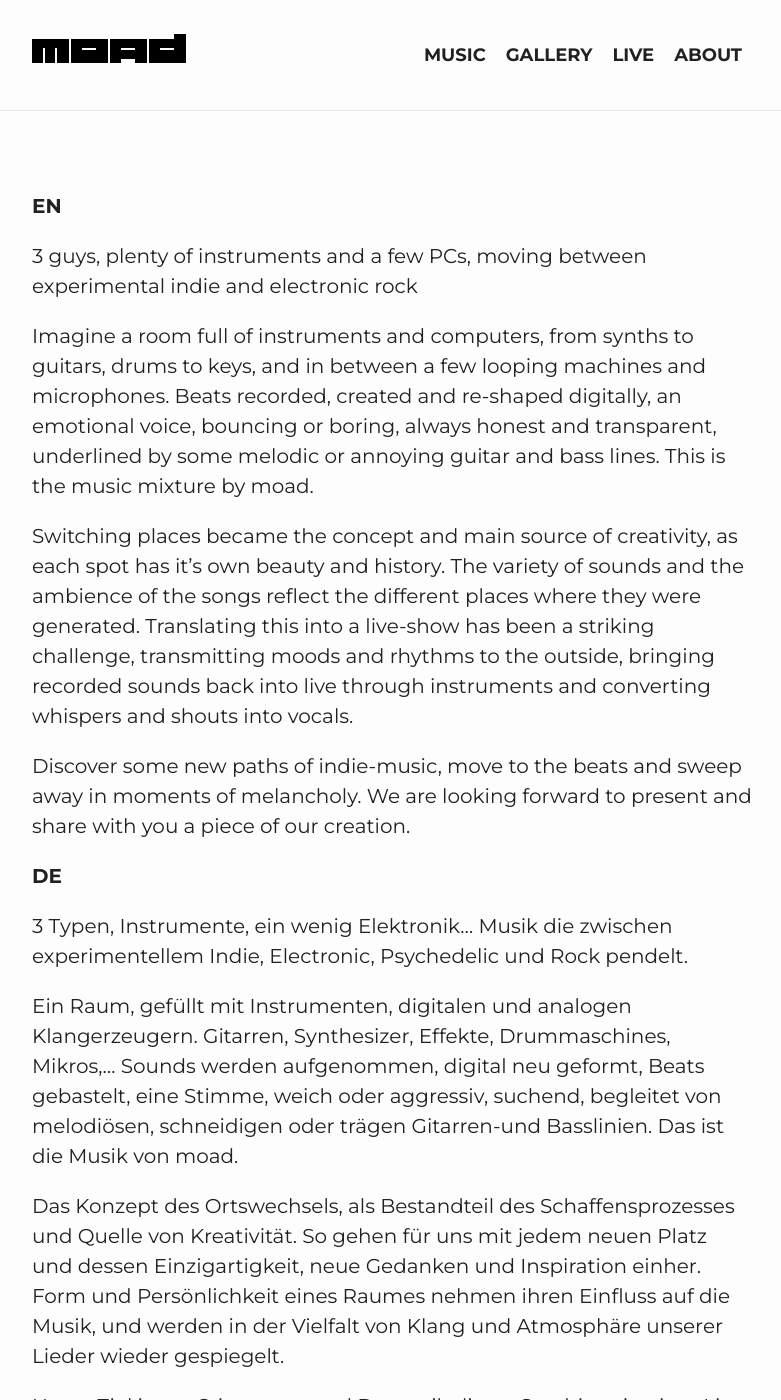
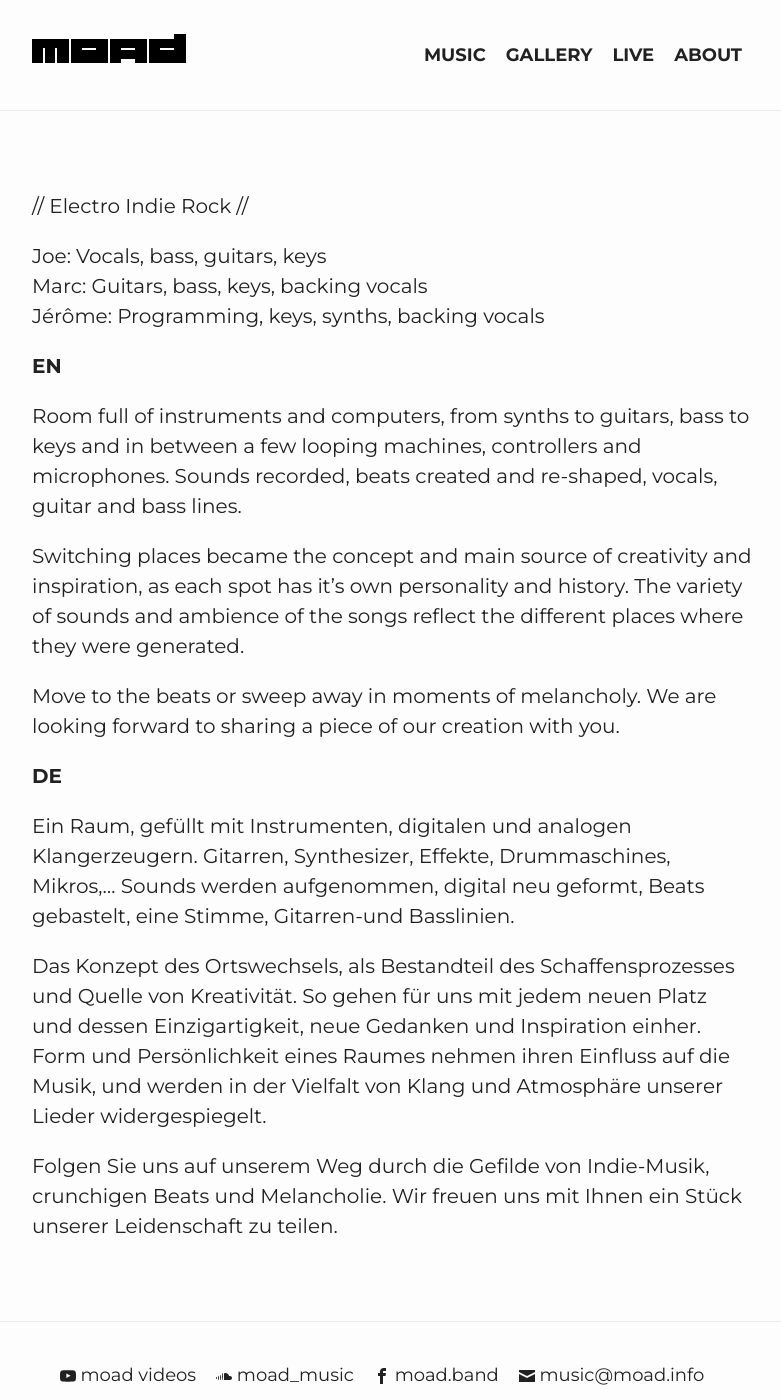
Before and after one commit to marcnoel/moad-site, a Jekyll site: the page built from about.md, in a window 1280 px wide and 1400 px high. Shown: the whole window, without its empty margins (248-1029 px from the left). Built offline with Jekyll 4.4.1, drawn with Linux system fonts in a browser that asks for light colours; some of the changed text lies outside the part shown.

Commit message:
Update about.md

```diff
--- a/about.md
+++ b/about.md
@@ -2,31 +2,24 @@
 layout: page
 ---
 
+// Electro Indie Rock //
+
+* Joe: Vocals, bass, guitars, keys
+* Marc: Guitars, bass, keys, backing vocals
+* Jérôme: Programming, keys, synths, backing vocals
+
 **EN**
 
-3 guys, plenty of instruments and a few PCs, moving between experimental indie and electronic rock
+Room full of instruments and computers, from synths to guitars, bass to keys and in between a few looping machines, controllers and microphones. Sounds recorded, beats created and re-shaped, vocals, guitar and bass lines.
 
-Imagine a room full of instruments and computers, from synths to guitars, drums to keys, and in between a few looping machines and microphones. Beats recorded, created and re-shaped digitally, an emotional voice, bouncing or boring, always honest and transparent, underlined by some melodic or annoying guitar and bass lines. This is the music mixture by moad.
+Switching places became the concept and main source of creativity and inspiration, as each spot has it’s own personality and history. The variety of sounds and ambience of the songs reflect the different places where they were generated.
 
-Switching places became the concept and main source of creativity, as each spot has it’s own beauty and history. The variety of sounds and the ambience of the songs reflect the different places where they were generated. Translating this into a live-show has been a striking challenge, transmitting moods and rhythms to the outside, bringing recorded sounds back into live through instruments and converting whispers and shouts into vocals.
-
-Discover some new paths of indie-music, move to the beats and sweep away in moments of melancholy. We are looking forward to present and share with you a piece of our creation.
+Move to the beats or sweep away in moments of melancholy. We are looking forward to sharing a piece of our creation with you.
 
 **DE**
 
+Ein Raum, gefüllt mit Instrumenten, digitalen und analogen Klangerzeugern. Gitarren, Synthesizer, Effekte, Drummaschines, Mikros,... Sounds werden aufgenommen, digital neu geformt, Beats gebastelt, eine Stimme, Gitarren-und Basslinien.
 
-3 Typen, Instrumente, ein wenig Elektronik... Musik die zwischen experimentellem Indie, Electronic, Psychedelic und Rock pendelt.
+Das Konzept des Ortswechsels, als Bestandteil des Schaffensprozesses und Quelle von Kreativität. So gehen für uns mit jedem neuen Platz und dessen Einzigartigkeit, neue Gedanken und Inspiration einher. Form und Persönlichkeit eines Raumes nehmen ihren Einfluss auf die Musik, und werden in der Vielfalt von Klang und Atmosphäre unserer Lieder widergespiegelt.
 
-Ein Raum, gefüllt mit Instrumenten, digitalen und analogen Klangerzeugern. Gitarren, Synthesizer, Effekte, Drummaschines, Mikros,... Sounds werden aufgenommen, digital neu geformt, Beats gebastelt, eine Stimme, weich oder aggressiv, suchend, begleitet von melodiösen, schneidigen oder trägen Gitarren-und Basslinien. Das ist die Musik von moad.
-
-Das Konzept des Ortswechsels, als Bestandteil des Schaffensprozesses und Quelle von Kreativität. So gehen für uns mit jedem neuen Platz und dessen Einzigartigkeit, neue Gedanken und Inspiration einher. Form und Persönlichkeit eines Raumes nehmen ihren Einfluss auf die Musik, und werden in der Vielfalt von Klang und Atmosphäre unserer Lieder wieder gespiegelt.
-
-Unser Ziel ist es, Stimmung und Dynamik dieser Symbiose in einer Live-Show wiederzubeleben und neu zu entfachen. Digitale Sounds werden zu schwingenden Instrumenten, Flüstern zu lautstarkem Gesang, rhythmisches Pochen zu tanzbaren Beats,...
-
-Folgen Sie uns auf unserem Weg durch die Gefilde von Indie-Musik, crunchigen Beats, Lust und Melancholie. Wir freuen uns mit Ihnen ein Stück unserer Leidenschaft zu teilen.
-
-**Members**
-
-* Joe: Vocals, bass, guitars, keys
-* Marc: Guitars, bass, keys, backing vocals
-* Jérôme: Computers, looping, keys, synths, backing vocals
+Folgen Sie uns auf unserem Weg durch die Gefilde von Indie-Musik, crunchigen Beats und Melancholie. Wir freuen uns mit Ihnen ein Stück unserer Leidenschaft zu teilen.
```
